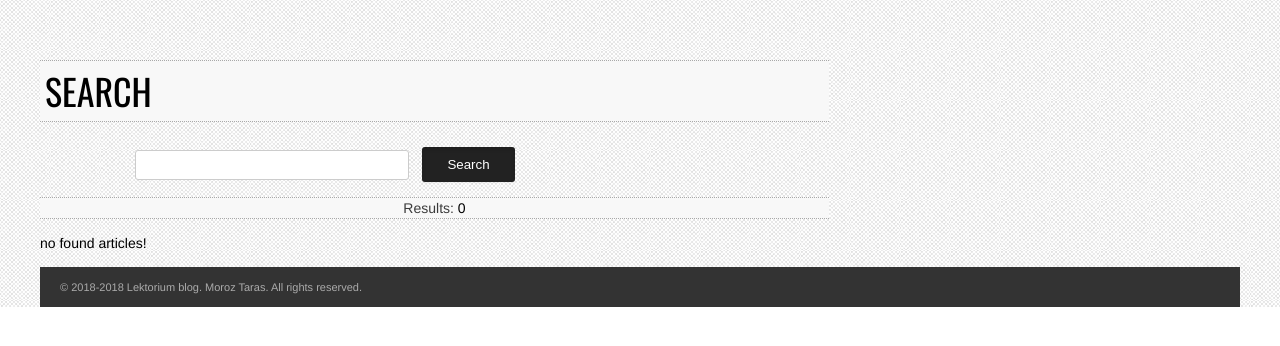
After one commit to moroztaras/LEKtorium, a Symfony app: template templates/article/search.html.twig in a window 1280 px wide. The commit adds this page. Shown: the top 346 px of the page. Run offline with Twig, Linux system fonts and the light colour scheme; the template is opened without the code that fills it, so the values that code supplies are empty; style sheets or scripts are compiled from the project's sources; some libraries are stand-ins or nearby versions.

Commit message:
added search form, search results for articles

```diff
--- a/public/css/base/form.css
+++ b/public/css/base/form.css
@@ -12,3 +12,5 @@ form .form-row input::-webkit-input-placeholder, form .form-row textarea::-webki
 form .type-birthday > div { display: -webkit-flex; display: flex; -webkit-flex-direction: row; flex-direction: row; }
 form .type-birthday > div > select { width: calc( ( 100% - 10px ) / 2 ); margin-right: 10px; }
 form .type-birthday > div > select:last-child { margin-right: 0; }
+
+.block-search form input { width: 274px; -moz-border-radius: 3px; -webkit-border-radius: 3px; border-radius: 3px; border: 1px solid #cccccc; padding: 3px; margin-right: 10px; height: 30px; }
--- a/sass/base/form.scss
+++ b/sass/base/form.scss
@@ -60,3 +60,15 @@ form{
     }
   }
 }
+.block-search{
+  form{
+    input{
+      width: 274px;
+      @include border-radius(3px);
+      border:1px solid $gray_cc;
+      padding: 3px;
+      margin-right: 10px;
+      height: 30px;
+    }
+  }
+}
--- a/src/Entity/Article.php
+++ b/src/Entity/Article.php
@@ -10,7 +10,7 @@ use Symfony\Component\Validator\Constraints as Assert;
 /**
  * Article.
  *
- * @ORM\Entity
+ * @ORM\Entity(repositoryClass="App\Repository\ArticleRepository")
  * @ORM\Table(name="article")
  */
 class Article implements \JsonSerializable
--- /dev/null
+++ b/templates/article/search.html.twig
@@ -0,0 +1,26 @@
+{% extends 'page_default.html.twig' %}
+
+{% block title %}Articles{% endblock %}
+{% block page_title %}Search{% endblock %}
+
+{% block main %}
+    <div class="block block--article-list">
+        <div class="block-content">
+            <div class="list list--page-list">
+                {{ include('block/message.html.twig') }}
+                {{ include('block/form_search.html.twig') }}
+                <div class="field field-info">
+                    <span class="info-title">Results:</span> {{ articles | length }}
+                </div>
+                {% for article in articles %}
+                    <div class="list-item">
+                        {{ include('article/viewMode/teaser.html.twig', {'article' : article}) }}
+                    </div>
+                {% else %}
+                    <p>no  found articles!</p>
+                {% endfor %}
+                {#{{ include('block/pagination.html.twig', {'articles' : articles}) }}#}
+            </div>
+        </div>
+    </div>
+{% endblock %}
--- a/templates/block/category-list.html.twig
+++ b/templates/block/category-list.html.twig
@@ -7,5 +7,6 @@
         <li class="menu-item"><a href="#">Category 2</a></li>
         <li class="menu-item"><a href="#">Category 3</a></li>
     </ul>
-    {{ render(controller('App\\Controller\\BlockController::sidebar')) }}
+    {{ render(controller('App\\Controller\\BlockController::sidebarSearch')) }}
+    {{ render(controller('App\\Controller\\BlockController::sidebarTag')) }}
 {% endblock %}
--- /dev/null
+++ b/templates/block/form_search.html.twig
@@ -0,0 +1,6 @@
+<div class="block block-search">
+    <form method="get" name="form_search" action="{{ path('search') }}">
+        <input name="search">
+        <button>Search</button>
+    </form>
+</div>
--- /dev/null
+++ b/templates/block/search.html.twig
@@ -0,0 +1,6 @@
+<div class="block-title">
+    <h2>Search</h2>
+</div>
+<div class="block-content">
+    {{ include('block/form_search.html.twig') }}
+</div>
```
Also changed, not shown: src/Controller/ArticleController.php (+13 -4 lines), src/Controller/BlockController.php (+26 -1 lines), src/Form/SearchType.php (added, +19 -0 lines), src/Repository/ArticleRepository.php (added, +31 -0 lines).
